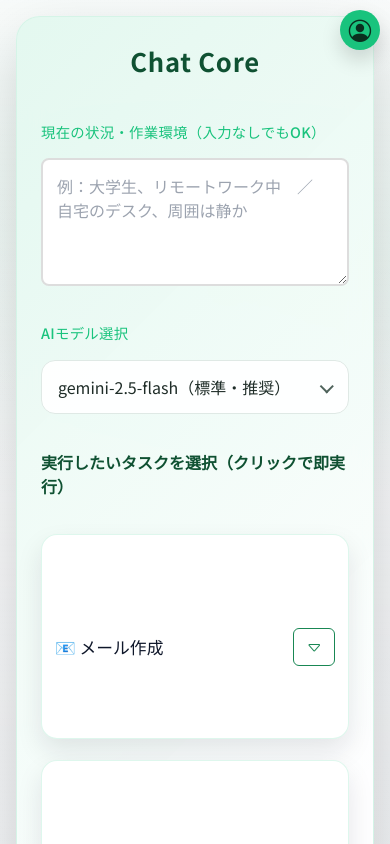
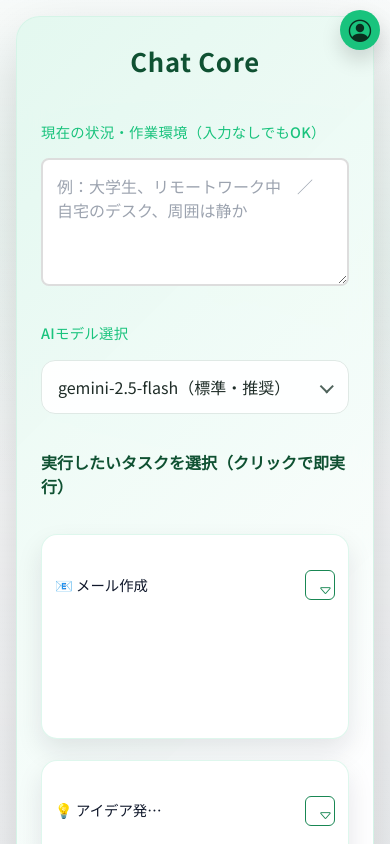
Before and after one commit to kota-kawa/Chat-Core, a Next.js app in the folder frontend/: page / in a window 390 px wide. Shown: the top 844 px of the page. Built offline with nearby package versions, Linux system fonts and the light colour scheme; no server answers.

Commit message:
タスクカードが大きくなりすぎた問題を修正２

```diff
--- a/frontend/public/static/css/pages/chat/setup.css
+++ b/frontend/public/static/css/pages/chat/setup.css
@@ -198,7 +198,7 @@
 /* カード本体のスタイル */
 .prompt-card {
   background: #ffffff;
-  padding: 0.65rem 0.85rem;
+  padding: 0.5rem 0.75rem;
   border-radius: 16px;
   cursor: pointer;
   transition: transform 0.2s ease, box-shadow 0.2s ease, border 0.2s ease;
@@ -207,7 +207,7 @@
   text-align: center;
   position: relative;
   overflow: visible;
-  min-height: 52px;
+  min-height: 48px;
   font-size: 1rem;
   box-shadow: 0 10px 24px rgba(0, 0, 0, 0.06);
 }
@@ -242,7 +242,35 @@
   display: flex;
   align-items: center;
   justify-content: space-between;
+  gap: 0.45rem;
   width: 100%;
+}
+
+.task-header {
+  flex: 1;
+  min-width: 0;
+  font-size: 0.9rem;
+  line-height: 1.3;
+  text-align: left;
+  display: -webkit-box;
+  -webkit-line-clamp: 2;
+  -webkit-box-orient: vertical;
+  overflow: hidden;
+}
+
+.task-detail-toggle {
+  width: 30px;
+  height: 30px;
+  padding: 0;
+  border-radius: 999px;
+  display: inline-flex;
+  align-items: center;
+  justify-content: center;
+  flex-shrink: 0;
+}
+
+.task-detail-toggle i {
+  font-size: 0.9rem;
 }
 
 /* モーダルの全体（背景部分含む） */
@@ -308,7 +336,7 @@
 
   .prompt-card {
     font-size: 0.95rem;
-    min-height: 56px;
+    min-height: 52px;
   }
 }
 
@@ -327,17 +355,12 @@
   }
 
   .prompt-card {
-    height: 100px;
-    min-height: 100px;
-    max-height: 100px;
-    font-size: 1.05rem;
-    padding: 1rem;
+    height: auto;
+    min-height: 52px;
+    max-height: none;
+    font-size: 0.95rem;
+    padding: 0.55rem 0.75rem;
     overflow: hidden;
-    display: flex;
-    align-items: center;
-    justify-content: center;
-    text-overflow: ellipsis;
-    white-space: nowrap;
   }
 
   .io-container {
```
